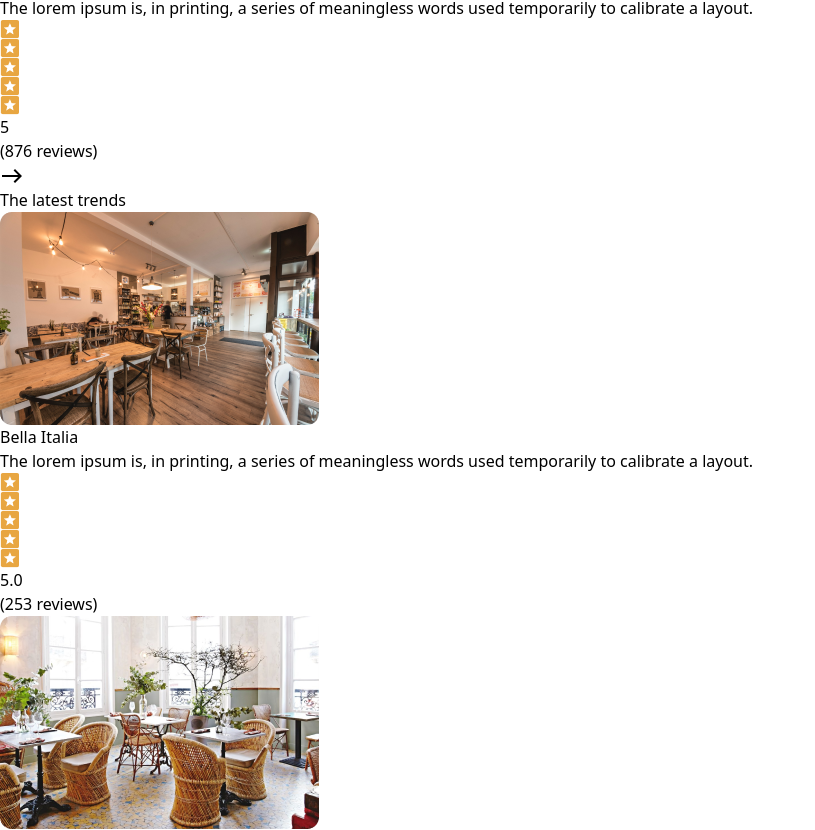
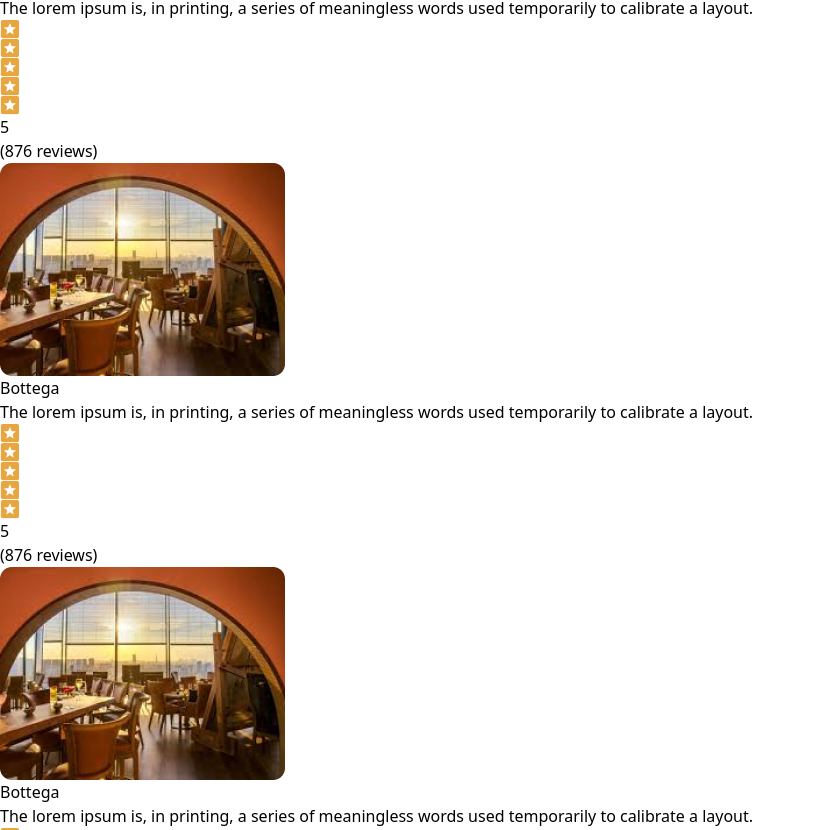
Before and after one commit to saad-mamun/Feedback-, a React (Vite) app: page / in a window 1280 px wide. Shown: the part 1990-2820 px from the top of the page, without its empty margins (0-815 px from the left). Built offline with nearby package versions, Linux system fonts and the light colour scheme.

Commit message:
navigarion

```diff
--- a/src/Components/HomePage/Carousel.jsx
+++ b/src/Components/HomePage/Carousel.jsx
@@ -5,8 +5,20 @@ function Carousel() {
 
     const [currentIndex, setCurrentIndex] = useState(0)
 
+    const handlePrev = () => {
+        setCurrentIndex((prevIndex) => (
+            prevIndex === 0 ? SliderData.length - 1 : prevIndex - 1
+        ))
+    }
+    const handleNext = () => {
+        setCurrentIndex((prevIndex) => (
+            prevIndex === SliderData.length - 1 ? 0 : prevIndex + 1
+        ))
+    }
+
     const CarouselItems = [
         {
+            id:1,
             image: "public/Bottega1.png",
             title: "Bottega",
             desc: "The lorem ipsum is, in printing, a series of meaningless words used temporarily to calibrate a layout.",
@@ -14,6 +26,7 @@ function Carousel() {
             Review: "(876 reviews)"
         },
         {
+            id:2,
             image: "public/Bottega2.png",
             title: "Bottega",
             desc: "The lorem ipsum is, in printing, a series of meaningless words used temporarily to calibrate a layout.",
@@ -21,6 +34,7 @@ function Carousel() {
             Review: "(876 reviews)"
         },
         {
+            id:3,
             image: "public/Bottega3.png",
             title: "Bottega",
             desc: "The lorem ipsum is, in printing, a series of meaningless words used temporarily to calibrate a layout.",
@@ -28,6 +42,39 @@ function Carousel() {
             Review: "(876 reviews)"
         },
         {
+            id:4,
+            image: "public/Bottega4.png",
+            title: "Bottega",
+            desc: "The lorem ipsum is, in printing, a series of meaningless words used temporarily to calibrate a layout.",
+            Rating: 5.0,
+            Review: "(876 reviews)"
+        },
+        {
+            id:5,
+            image: "public/Bottega4.png",
+            title: "Bottega",
+            desc: "The lorem ipsum is, in printing, a series of meaningless words used temporarily to calibrate a layout.",
+            Rating: 5.0,
+            Review: "(876 reviews)"
+        },
+        {
+            id:6,
+            image: "public/Bottega4.png",
+            title: "Bottega",
+            desc: "The lorem ipsum is, in printing, a series of meaningless words used temporarily to calibrate a layout.",
+            Rating: 5.0,
+            Review: "(876 reviews)"
+        },
+        {
+            id:7,
+            image: "public/Bottega4.png",
+            title: "Bottega",
+            desc: "The lorem ipsum is, in printing, a series of meaningless words used temporarily to calibrate a layout.",
+            Rating: 5.0,
+            Review: "(876 reviews)"
+        },
+        {
+            id:8,
             image: "public/Bottega4.png",
             title: "Bottega",
             desc: "The lorem ipsum is, in printing, a series of meaningless words used temporarily to calibrate a layout.",
@@ -45,7 +92,7 @@ function Carousel() {
                 <div className=' flex items-center justify-center p-4'>
                     {/* Left Arrow */}
                     <div className='pb-16'>
-                        <button className=' bg-white p-2 rounded-full'>
+                        <button onClick={handlePrev} className=' bg-white p-2 rounded-full'>
                             <WestIcon />
                         </button>
                     </div>
@@ -76,7 +123,7 @@ function Carousel() {
                     </div>
                     {/* Right Arrow */}
                     <div className='pb-16'>
-                        <button className=' bg-white p-2 rounded-full'>
+                        <button onClick={handleNext} className=' bg-white p-2 rounded-full'>
                             <EastIcon />
                         </button>
                     </div>
```
